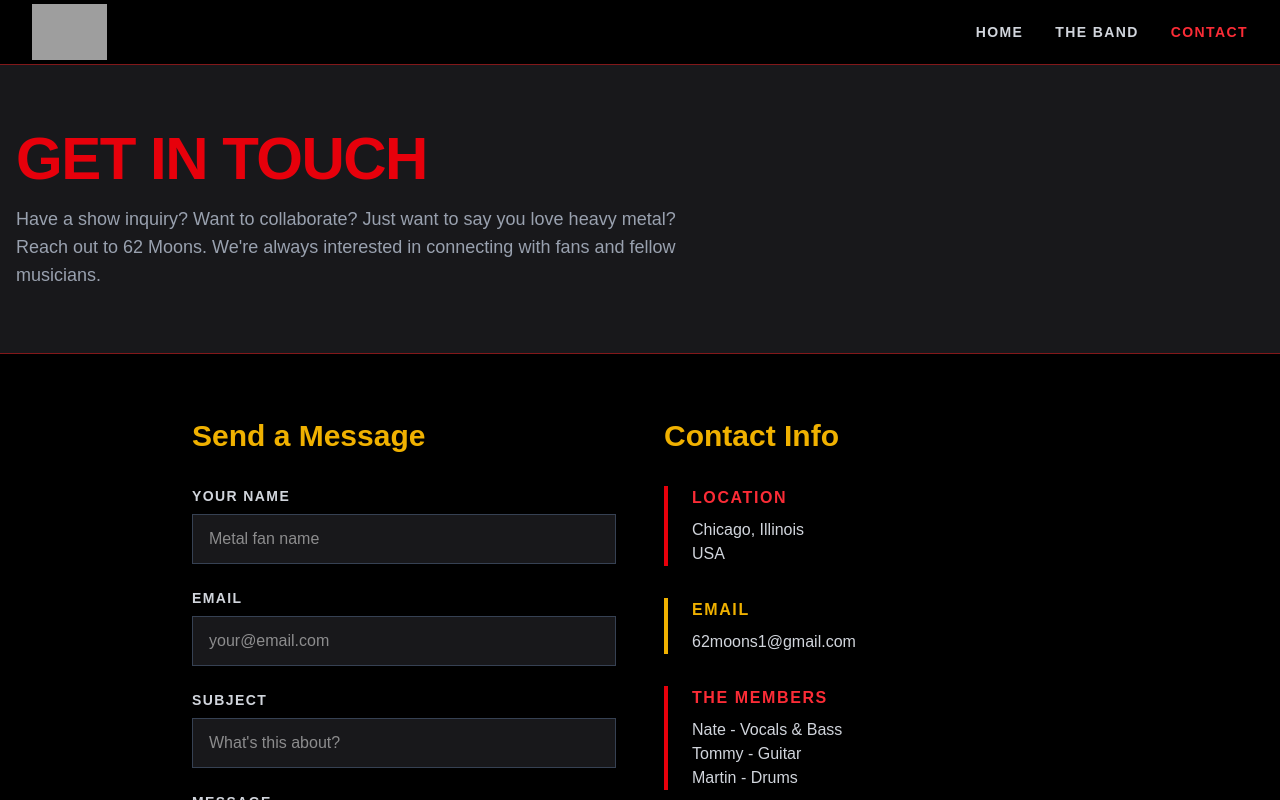
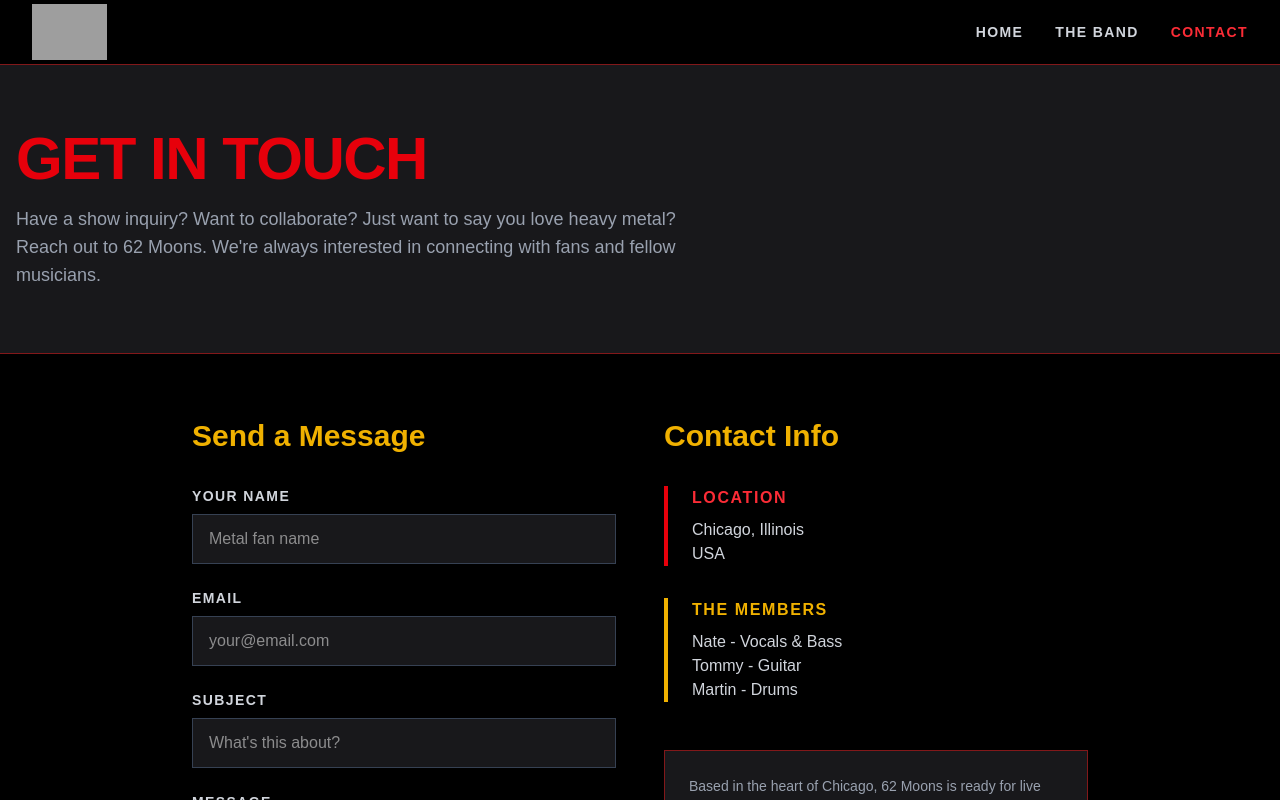
Before and after one commit to mdowney421/62-moons, a Next.js app: page /contact in a window 1280 px wide. Shown: the top 800 px of the page. Built offline with nearby package versions, Linux system fonts and the light colour scheme; grey boxes are pictures that could not be loaded.

Commit message:
testing functionality of form submission

```diff
--- a/src/app/api/route.ts
+++ b/src/app/api/route.ts
@@ -6,8 +6,8 @@ export async function POST(req: Request) {
   const { name, email, message } = await req.json();
 
   await resend.emails.send({
-    from: 'contact@62moonsband.com', // Probably need to change this once domain is set up
-    to: 'example@gmail.com', // Need to test this with personal email before setting up band email
+    from: 'noreply@62moonsband.com',
+    to: 'mattdowney421@gmail.com',
     subject: `New 62 Moons inquiry from ${name}`,
     html: `<p><strong>From:</strong> ${name} (${email})</p><p>${message}</p>`
   });
--- a/src/app/contact/page.tsx
+++ b/src/app/contact/page.tsx
@@ -175,20 +175,6 @@ export default function ContactPage() {
 
                 <div className="border-l-4 border-yellow-500 pl-6">
                   <h3 className="font-bold uppercase tracking-widest text-yellow-500 mb-2">
-                    Email
-                  </h3>
-                  <p className="text-gray-300">
-                    <a
-                      href="mailto:62moons1@gmail.com"
-                      className="hover:text-red-500 transition"
-                    >
-                      62moons1@gmail.com
-                    </a>
-                  </p>
-                </div>
-
-                <div className="border-l-4 border-red-600 pl-6">
-                  <h3 className="font-bold uppercase tracking-widest text-red-500 mb-2">
                     The Members
                   </h3>
                   <p className="text-gray-300">
```
